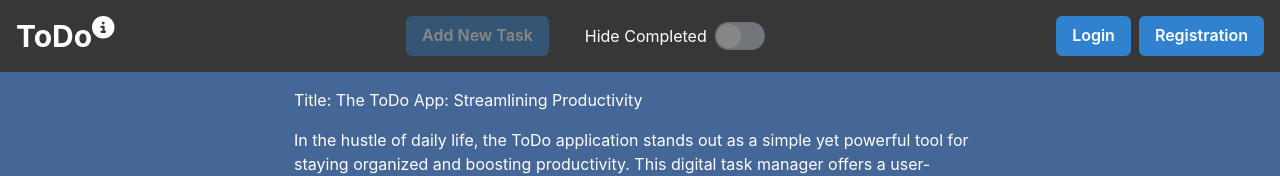
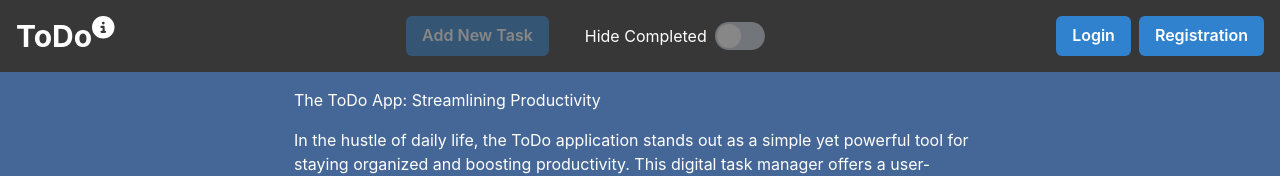
Before and after one commit to daduev/react-todo, a React (Create React App) app: page /about in a window 1280 px wide. Shown: the top 176 px of the page. Built offline with nearby package versions, Linux system fonts and the light colour scheme.

Commit message:
Updated About text

```diff
--- a/src/components/About.js
+++ b/src/components/About.js
@@ -13,7 +13,7 @@ export default function About() {
     <VStack bg="#456797" padding={3}>
       <VStack color="white">
         <Container maxW="700px" padding={1}>
-          Title: The ToDo App: Streamlining Productivity
+          The ToDo App: Streamlining Productivity
         </Container>
         <Container maxW="700px" padding={1}>
           In the hustle of daily life, the ToDo application stands out as a
```
